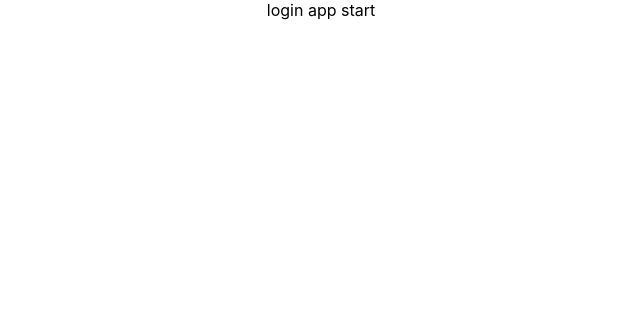
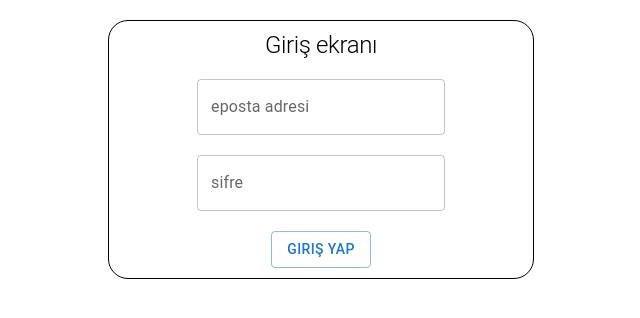
Before and after one commit to melikeoztekin/react-login-app, a React (Create React App) app: page / in a window 1280 px wide. Shown: the top 318 px of the page, without its empty margins (319-959 px from the left). Built offline with nearby package versions, Linux system fonts and the light colour scheme.

Commit message:
login operations

```diff
--- a/src/App.js
+++ b/src/App.js
@@ -1,10 +1,17 @@
 import './App.css';
+import { Route, Routes, BrowserRouter } from 'react-router-dom';
+import { Home } from './pages/home';
+import { About } from './pages/about';
+
 
 const App = () => {
   return (
-    <div className="App">
-      login app start
-    </div>
+    <BrowserRouter>
+      <Routes>
+        <Route path="/" element={<Home />} />
+        <Route path="/pages/about" element={<About />} />
+      </Routes>
+    </BrowserRouter>
   );
 }
 
--- /dev/null
+++ b/src/pages/about.js
@@ -0,0 +1,9 @@
+import React from 'react';
+import { Grid, Box, Typography } from "@mui/material";
+
+const About = () => {
+    return (
+        <div>About </div>
+    )
+}
+export { About };
--- /dev/null
+++ b/src/pages/home.js
@@ -0,0 +1,47 @@
+import React from 'react';
+import { Grid, Typography, Button } from "@mui/material";
+import TextField from '@mui/material/TextField';
+import { useFormik } from 'formik';
+
+const Home = () => {
+    const formik = useFormik({
+        initialValues: {
+            email: "",
+            password: "",
+        },
+        enableReinitialize: true,
+        onSubmit: (values, { setSubmitting }) => {
+            alert(JSON.stringify(values))
+        },
+    }
+    )
+
+    return (
+        <Grid container style={{
+            backgroundColor: 'white'
+        }}>
+            <Grid item xs={8} sm={6} md={4} style={{ textAlign: 'center', height: 'auto', border: '1px solid #000', borderRadius: '20px', margin: '20px auto', padding: '10px' }}>
+                <Typography variant="h1" style={{ fontSize: 24, color: '#000000', marginBottom: 20 }}>
+                    Giriş ekranı
+                </Typography>
+
+                <form onSubmit={formik.handleSubmit}>
+                    <TextField id="outlined-basic" label="eposta adresi" variant="outlined"
+                        style={{ marginBottom: 20 }}
+                        type="email"
+                        name="email"
+                        value={formik.values.email}
+                        onChange={formik.handleChange} />
+                    <TextField id="outlined-basic" label="sifre" variant="outlined"
+                        style={{ marginBottom: 20 }}
+                        type="password"
+                        name="password"
+                        value={formik.values.password}
+                        onChange={formik.handleChange} /><br />
+                    <Button variant="outlined" type="submit">Giriş yap</Button>
+                </form>
+
+            </Grid>
+        </Grid>);
+}
+export { Home };
```
Also changed, not shown: package.json (+7 -0 lines), 1 other file (tests, documents, lock files or other folders).
